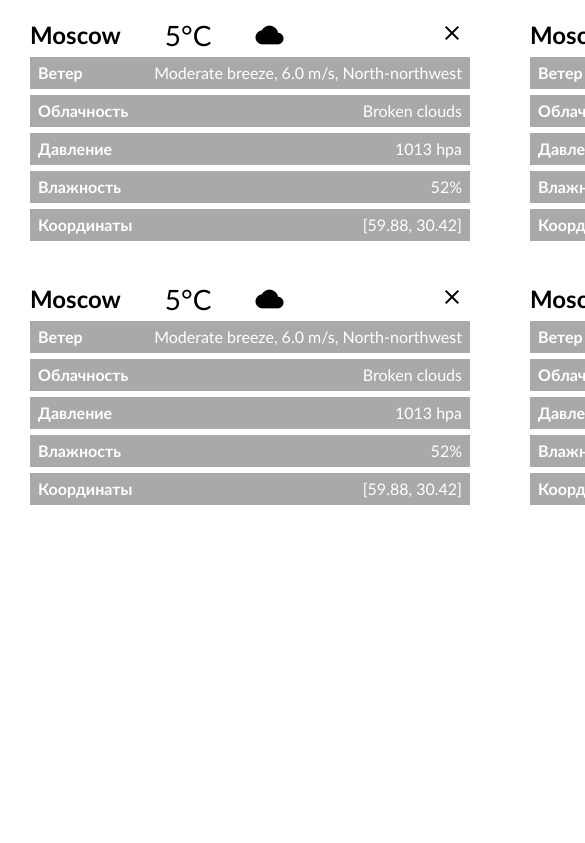
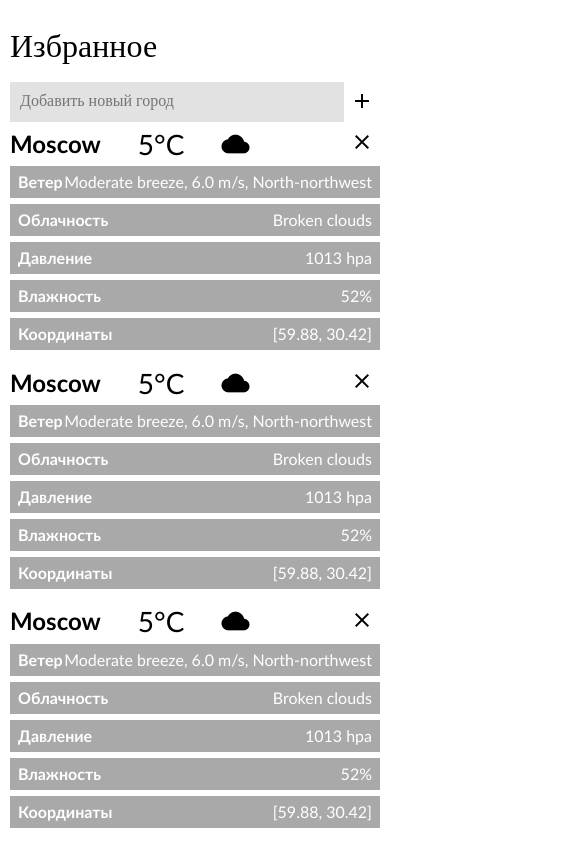
Before and after one commit to e-X-plorer/Web_Lab_2.1, a plain HTML site: page index.html in a window 390 px wide. Shown: the top 843 px of the page, 585 px wide, since content can reach past the window. Drawn offline with Linux system fonts and the light colour scheme.

Commit message:
Favourites section completed including mobile version

```diff
--- a/index.html
+++ b/index.html
@@ -9,11 +9,18 @@
 <body>
     <main>
         <section id="favourites">
+            <div id="favourites-header">
+                <h2>Избранное</h2>
+                <label id="add-city-label">
+                    <textarea id="add-city-textarea" placeholder="Добавить новый город"></textarea>
+                    <button><i class="material-icons">add</i></button>
+                </label>
+            </div>
             <div class="location">
                 <div class="favorite-item-header">
                     <h3 class="item-header-entry">Moscow</h3>
                     <span class="item-header-entry t-favourite">5°C</span>
-                    <i class="material-icons item-header-entry" style="font-size: 28px">cloud</i>
+                    <i class="material-icons" style="font-size: 28px">cloud</i>
                     <button class="close-button"><i class="material-icons">close</i></button>
                 </div>
                 <ul class="weather-features">
@@ -43,7 +50,7 @@
                 <div class="favorite-item-header">
                     <h3 class="item-header-entry">Moscow</h3>
                     <span class="item-header-entry t-favourite">5°C</span>
-                    <i class="material-icons item-header-entry" style="font-size: 28px">cloud</i>
+                    <i class="material-icons" style="font-size: 28px">cloud</i>
                     <button class="close-button"><i class="material-icons">close</i></button>
                 </div>
                 <ul class="weather-features">
@@ -73,7 +80,7 @@
                 <div class="favorite-item-header">
                     <h3 class="item-header-entry">Moscow</h3>
                     <span class="item-header-entry t-favourite">5°C</span>
-                    <i class="material-icons item-header-entry" style="font-size: 28px">cloud</i>
+                    <i class="material-icons" style="font-size: 28px">cloud</i>
                     <button class="close-button"><i class="material-icons">close</i></button>
                 </div>
                 <ul class="weather-features">
@@ -103,7 +110,7 @@
                 <div class="favorite-item-header">
                     <h3 class="item-header-entry">Moscow</h3>
                     <span class="item-header-entry t-favourite">5°C</span>
-                    <i class="material-icons item-header-entry" style="font-size: 28px">cloud</i>
+                    <i class="material-icons" style="font-size: 28px">cloud</i>
                     <button class="close-button"><i class="material-icons">close</i></button>
                 </div>
                 <ul class="weather-features">
--- a/stylesheet.css
+++ b/stylesheet.css
@@ -51,6 +51,14 @@ button {
 main {
     width: 1000px;
     margin: auto;
+    padding: 10px 10px
+}
+
+h2 {
+    font-family: "Times New Roman", sans-serif;
+    font-size: 32px;
+    margin-top: 20px;
+    margin-bottom: 20px;
 }
 
 h3 {
@@ -68,11 +76,13 @@ h4 {
 #favourites {
     display: flex;
     flex-wrap: wrap;
+    justify-content: space-between;
 }
 
 .grey-rect {
     display: flex;
     justify-content: space-between;
+    flex-wrap: wrap;
     background-color: darkgrey;
     margin-top: 3px;
     margin-bottom: 3px;
@@ -91,8 +101,9 @@ h4 {
 }
 
 .location {
-    margin: 2% 3%;
-    width: 44%;
+    margin-top: 2%;
+    margin-bottom: 2%;
+    width: 46%;
 }
 
 .close-button {
@@ -117,3 +128,50 @@ h4 {
     font-weight: lighter;
     color: white;
 }
+
+#favourites-header {
+    width: 100%;
+    display: flex;
+    justify-content: space-between;
+    align-items: center;
+    flex-wrap: wrap;
+}
+
+#add-city-label {
+    width: 400px;
+    display: flex;
+    justify-content: space-between;
+}
+
+#add-city-textarea {
+    width: 100%;
+    height: 20px;
+    outline: none;
+    border: none;
+    background-color: #e2e2e2;
+    resize: none;
+    padding: 10px;
+    font-family: "Times New Roman", sans-serif;
+    font-size: 16px;
+    color: grey;
+    overflow: hidden;
+    white-space: nowrap;
+}
+
+@media only screen and (max-width: 1000px) {
+    main {
+        width: auto;
+    }
+
+    #favourites {
+        flex-direction: row;
+    }
+
+    .location {
+        width: 100%
+    }
+
+    #add-city-label {
+        width: 100%;
+    }
+}
```
